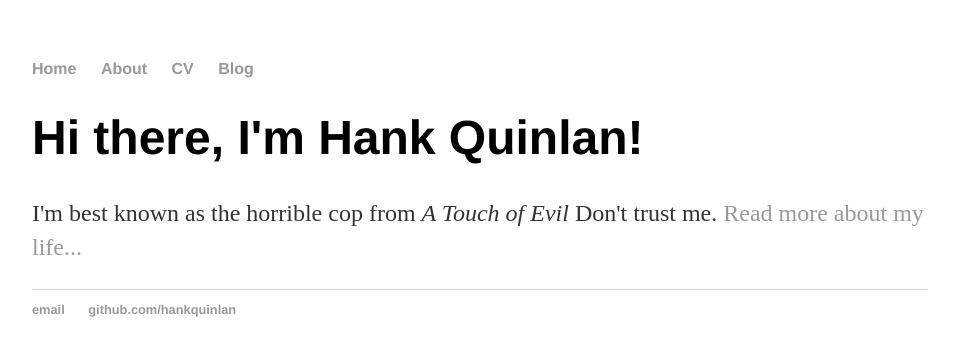
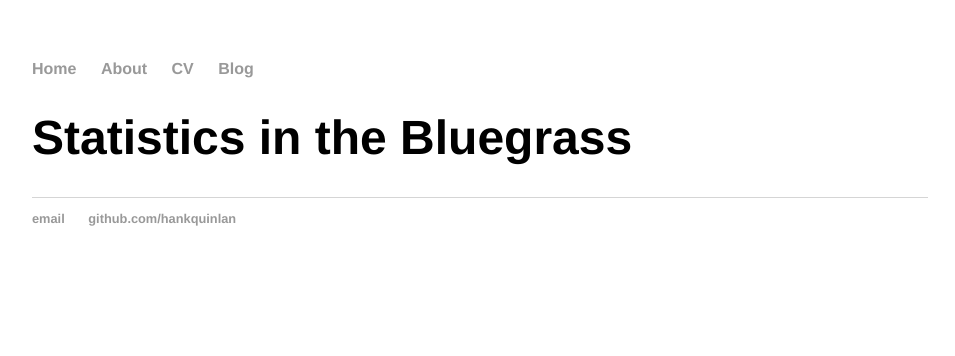
Before and after one commit to nutterb/nutterb.github.com, a Jekyll site: the page built from index.html, in a window 1280 px wide. Shown: the top 356 px of the page, without its empty margins (160-1115 px from the left). Built offline with Jekyll 4.4.1, drawn with Linux system fonts in a browser that asks for light colours.

Commit message:
change title

```diff
--- a/index.html
+++ b/index.html
@@ -3,6 +3,5 @@ layout: default
 title: Statistics in the Bluegrass
 ---
 <div class="blurb">
-	<h1>Hi there, I'm Hank Quinlan!</h1>
-	<p>I'm best known as the horrible cop from <em>A Touch of Evil</em> Don't trust me. <a href="/about">Read more about my life...</a></p>
+	<h1>Statistics in the Bluegrass</h1>
 </div><!-- /.blurb -->
```
